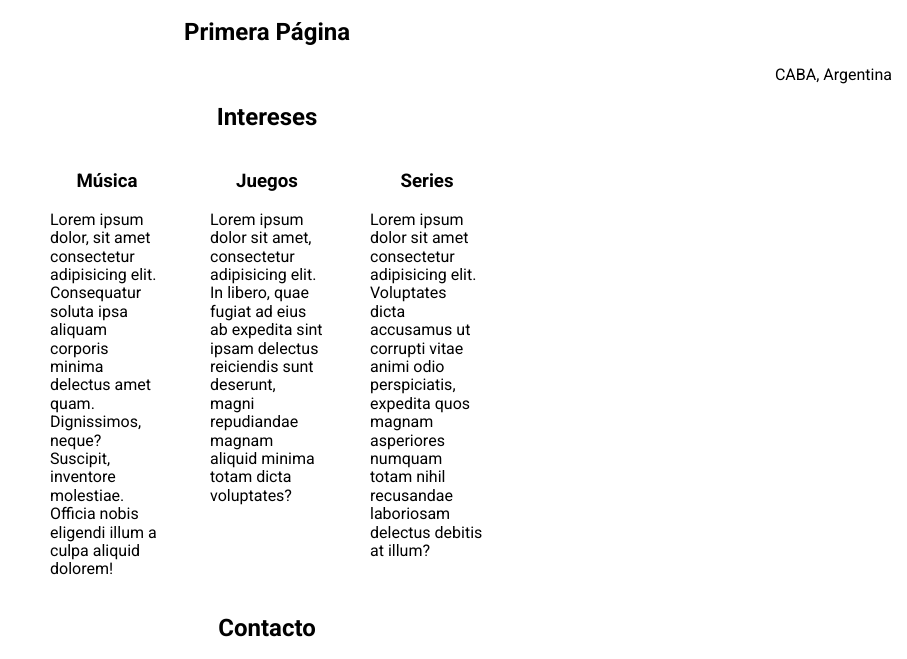
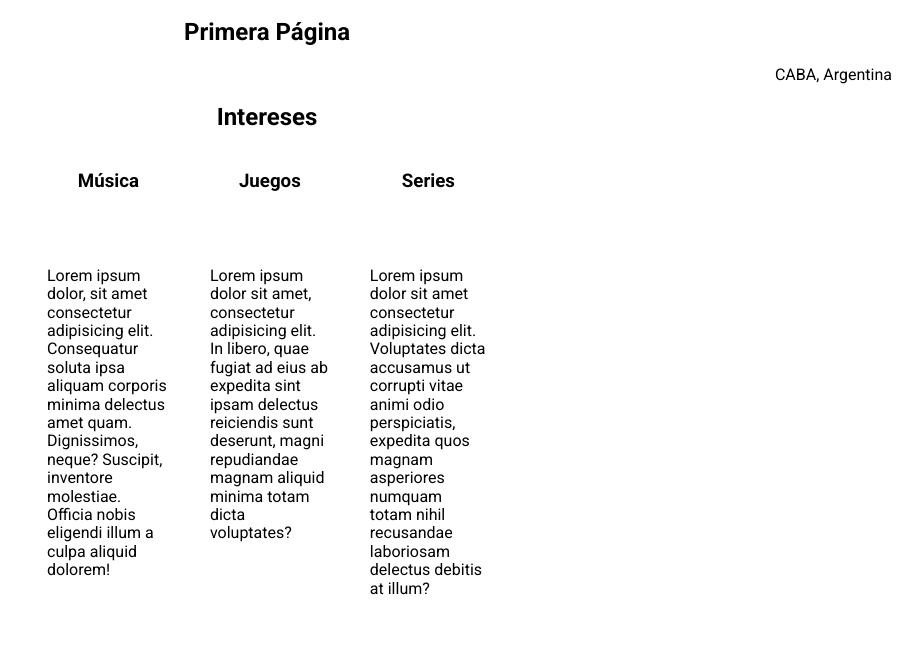
Before and after one commit to Jere265/Pagina-de-ejemplo, a plain HTML site: page index.html in a window 1280 px wide. Shown: the part 61-720 px from the top of the page, without its empty margins (373-1280 px from the left). Drawn offline with Linux system fonts and the light colour scheme.

Commit message:
empece a acomodar las tarjetas del medio

```diff
--- a/css/styles.css
+++ b/css/styles.css
@@ -15,16 +15,18 @@ body {
 }
 
 .principal {
-    display: flex;
-    flex-direction: row;
-    justify-content: space-around;
+    display: grid;
+    grid-template-columns: auto auto auto;
+    /* flex-direction: row; */
+    justify-content: center;
     justify-self: center;
     margin-left: 400px;
     margin-right: 400px;
+    height: 700px;
 }
 
 .item {
-    width:30%;
+    /* width:30%; */
 }
 
 .titulo + p {
@@ -65,3 +67,10 @@ body {
 .boton_de_enviar {
     grid-column: 1/3;
 }
+
+.contenido_de_item {
+    padding-left: 20px;
+    padding-right: 20px;
+    padding-top: 40px;
+    padding-bottom: 40px;
+}
--- a/index.html
+++ b/index.html
@@ -30,17 +30,23 @@
 
             <section class="item">
                 <h3 class="titulo">Música</h3>
-                <p>Lorem ipsum dolor, sit amet consectetur adipisicing elit. Consequatur soluta ipsa aliquam corporis minima delectus amet quam. Dignissimos, neque? Suscipit, inventore molestiae. Officia nobis eligendi illum a culpa aliquid dolorem!</p>
+                <div class="contenido_de_item">
+                    <p>Lorem ipsum dolor, sit amet consectetur adipisicing elit. Consequatur soluta ipsa aliquam corporis minima delectus amet quam. Dignissimos, neque? Suscipit, inventore molestiae. Officia nobis eligendi illum a culpa aliquid dolorem!</p>
+                </div>
             </section>
 
             <section class="item">
                 <h3 class="titulo">Juegos</h3>
-                <p>Lorem ipsum dolor sit amet, consectetur adipisicing elit. In libero, quae fugiat ad eius ab expedita sint ipsam delectus reiciendis sunt deserunt, magni repudiandae magnam aliquid minima totam dicta voluptates?</p>
-            </section>
+                <div class="contenido_de_item">
+                    <p>Lorem ipsum dolor sit amet, consectetur adipisicing elit. In libero, quae fugiat ad eius ab expedita sint ipsam delectus reiciendis sunt deserunt, magni repudiandae magnam aliquid minima totam dicta voluptates?</p>
+                </div>
+                </section>
 
             <section class="item">
                 <h3 class="titulo">Series</h3>
-                <p>Lorem ipsum dolor sit amet consectetur adipisicing elit. Voluptates dicta accusamus ut corrupti vitae animi odio perspiciatis, expedita quos magnam asperiores numquam totam nihil recusandae laboriosam delectus debitis at illum?</p>
+                <div class="contenido_de_item">
+                    <p>Lorem ipsum dolor sit amet consectetur adipisicing elit. Voluptates dicta accusamus ut corrupti vitae animi odio perspiciatis, expedita quos magnam asperiores numquam totam nihil recusandae laboriosam delectus debitis at illum?</p>
+                </div>
             </section>
         </div>
 
```
